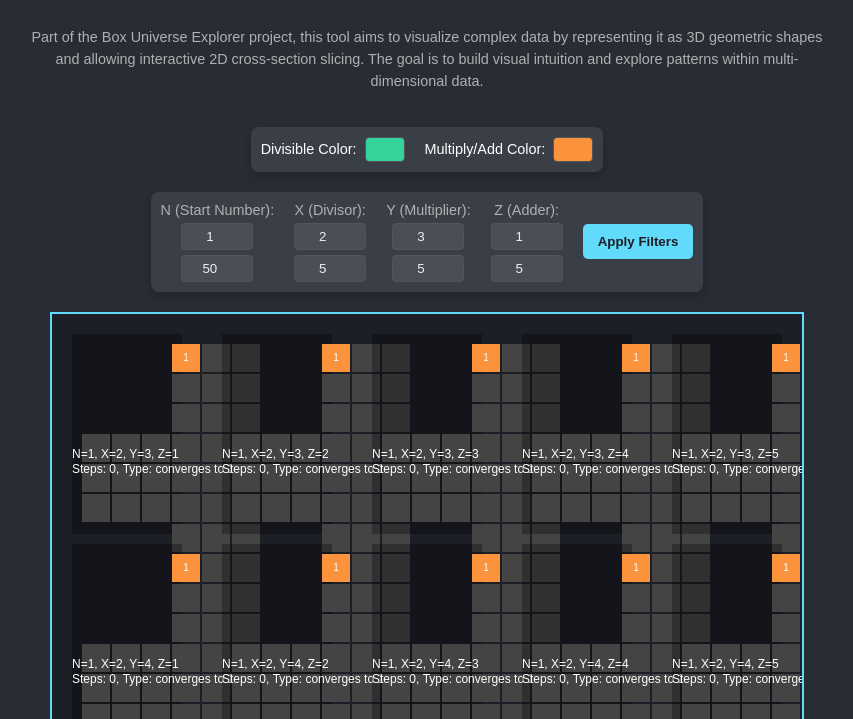
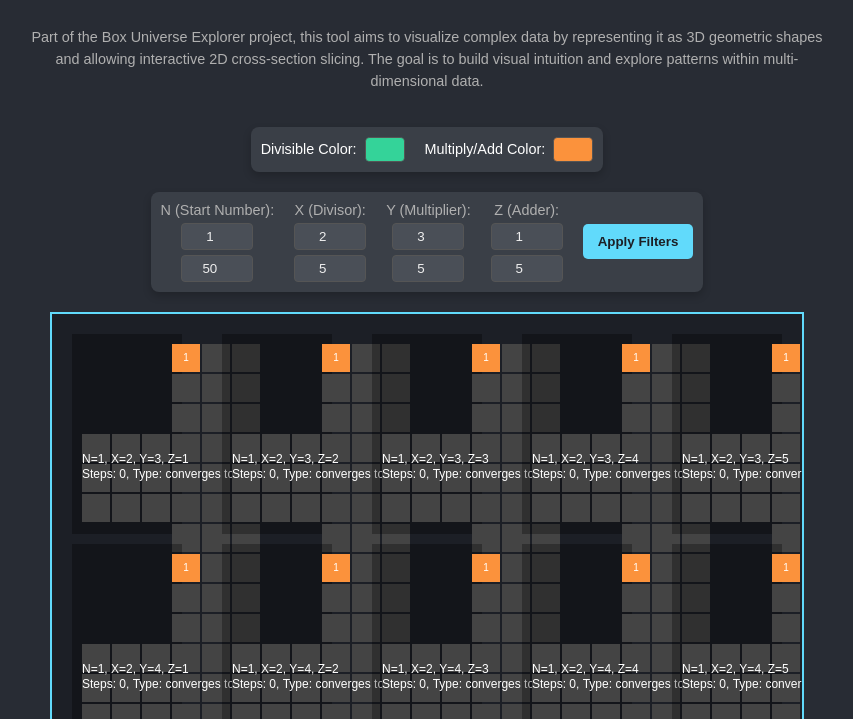
Before and after one commit to numberwonderman/Collatz-box-universes, a plain HTML site: page box-universe-explorer-html/slicer.html in a window 1280 px wide. Shown: the part 81-800 px from the top of the page, without its empty margins (213-1066 px from the left). Drawn offline with Linux system fonts and the light colour scheme.

Commit message:
eat: Implement comprehensive 2D Slicer with enhanced visualization
Adds full functionality for the 2D Pseudo-3D Slicer (slicer.html),
enabling filtering of Box Universes based on N, X, Y, Z ranges.

Key updates include:
- Integrated generalized Collatz sequence generation.
- Real-time 9-net visualization for filtered universes.
- Customizable color pickers for divisible and multiply/add steps.
- Ellipsis truncation for large numbers on 9-net squares.
- Improved layout and spacing to prevent text/label overlap below 9-nets.
- Implemented range inputs (N, X, Y, Z min/max) and "Apply Filters" button.

```diff
--- a/box-universe-explorer-html/slicer.html
+++ b/box-universe-explorer-html/slicer.html
@@ -4,6 +4,22 @@
     <meta charset="UTF-8">
     <meta name="viewport" content="width=device-width, initial-scale=1.0">
     <title>2D Pseudo-3D Slicer</title>
+
+    <!--
+    LONG-TERM MISSION STATEMENT FOR THE BOX UNIVERSE EXPLORER PROJECT:
+
+    This project aims to explore and visualize generalized Collatz sequences
+    from novel perspectives, moving beyond traditional numerical analysis.
+    The goal is not necessarily to prove the Collatz conjecture directly,
+    but to build intuitive tools and models (like 9-nets and 2D/3D slicers)
+    that reveal hidden patterns, behaviors, and relationships within the
+    parameter space (N, X, Y, Z) that defines these universes.
+
+    Ultimately, this work seeks to provide a unique "visual intuition"
+    that can inspire new hypotheses, facilitate deeper understanding,
+    and potentially lay groundwork for future mathematical insights,
+    even if it takes months or years to fully realize.
+    -->
 
     <style>
         body {
@@ -186,7 +202,7 @@
         const xMinInput = document.getElementById('xMin');
         const xMaxInput = document.getElementById('xMax');
         const yMinInput = document.getElementById('yMin');
-        const yMaxInput = document.getElementById('yMax');
+        const yMaxInput = document.getElementById('yMax'); // Corrected: was document='yMax'
         const zMinInput = document.getElementById('zMin');
         const zMaxInput = document.getElementById('zMax');
         const applyFiltersButton = document.getElementById('applyFilters');
@@ -397,6 +413,15 @@
             const paddingOverall = 20; // Padding for the overall grid on the canvas
             const netsPerRow = Math.max(1, Math.floor((canvas.width - paddingOverall * 2 + spacingX) / (netWidth + spacingX)));
 
+            if (netsPerRow <= 0) {
+                ctx.fillStyle = '#b0b0b0';
+                ctx.font = '16px Arial';
+                ctx.textAlign = 'center';
+                ctx.textBaseline = 'middle';
+                ctx.fillText("Canvas too small to draw nets. Increase canvas width or reduce spacing.", canvas.width / 2, canvas.height / 2);
+                return;
+            }
+
             filteredBoxUniverses.forEach((bu, index) => {
                 const col = index % netsPerRow;
                 const row = Math.floor(index / netsPerRow);
@@ -418,8 +443,10 @@
                 ctx.font = '12px Arial';
                 ctx.textAlign = 'left';
                 ctx.textBaseline = 'top';
-                ctx.fillText(`N=${bu.N}, X=${bu.X}, Y=${bu.Y}, Z=${bu.Z}`, currentXOffset, currentYOffset + netHeight + 5);
-                ctx.fillText(`Steps: ${bu.steps}, Type: ${bu.type.replace(/_/g, ' ')}`, currentXOffset, currentYOffset + netHeight + 20); // Add type info
+
+                const labelYStart = currentYOffset + netHeight + 10;
+                ctx.fillText(`N=${bu.N}, X=${bu.X}, Y=${bu.Y}, Z=${bu.Z}`, currentXOffset + 10, labelYStart);
+                ctx.fillText(`Steps: ${bu.steps}, Type: ${bu.type.replace(/_/g, ' ')}`, currentXOffset + 10, labelYStart + 15);
             });
 
             if (filteredBoxUniverses.length === 0) {
```
